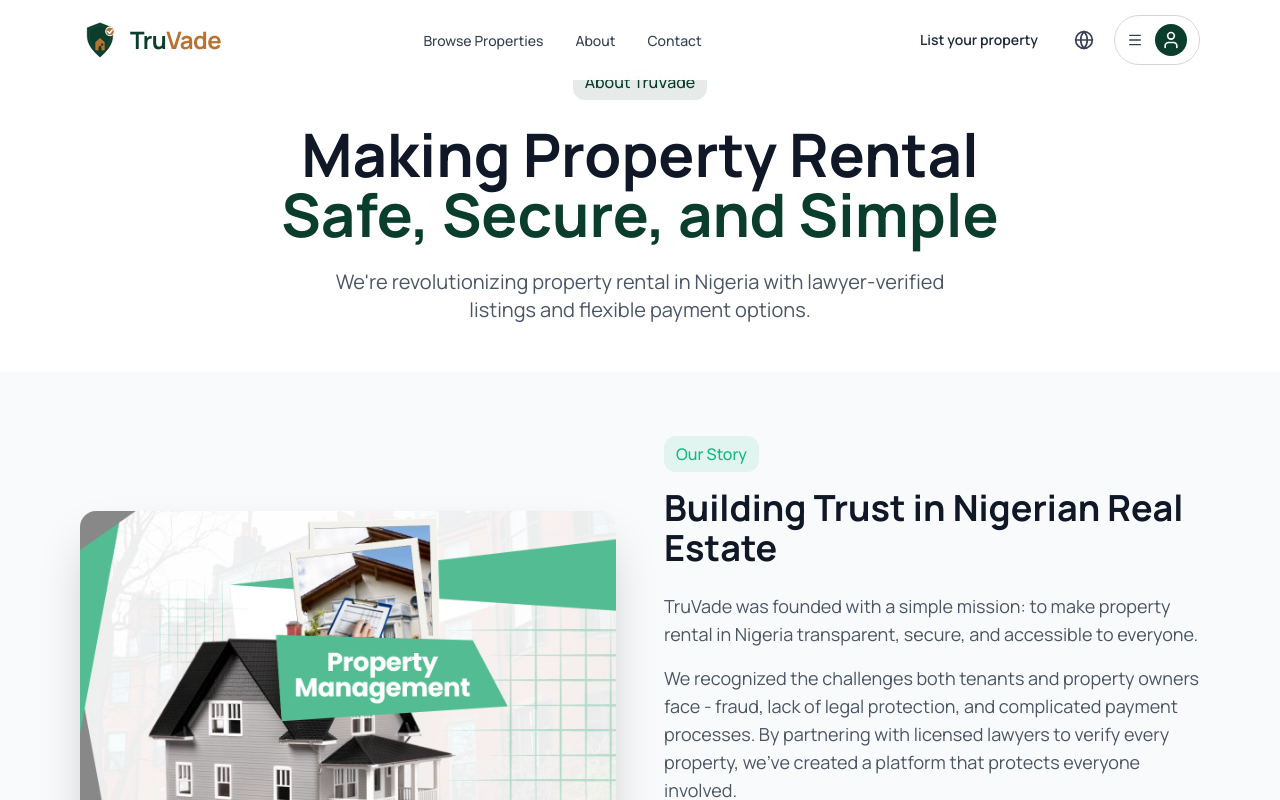
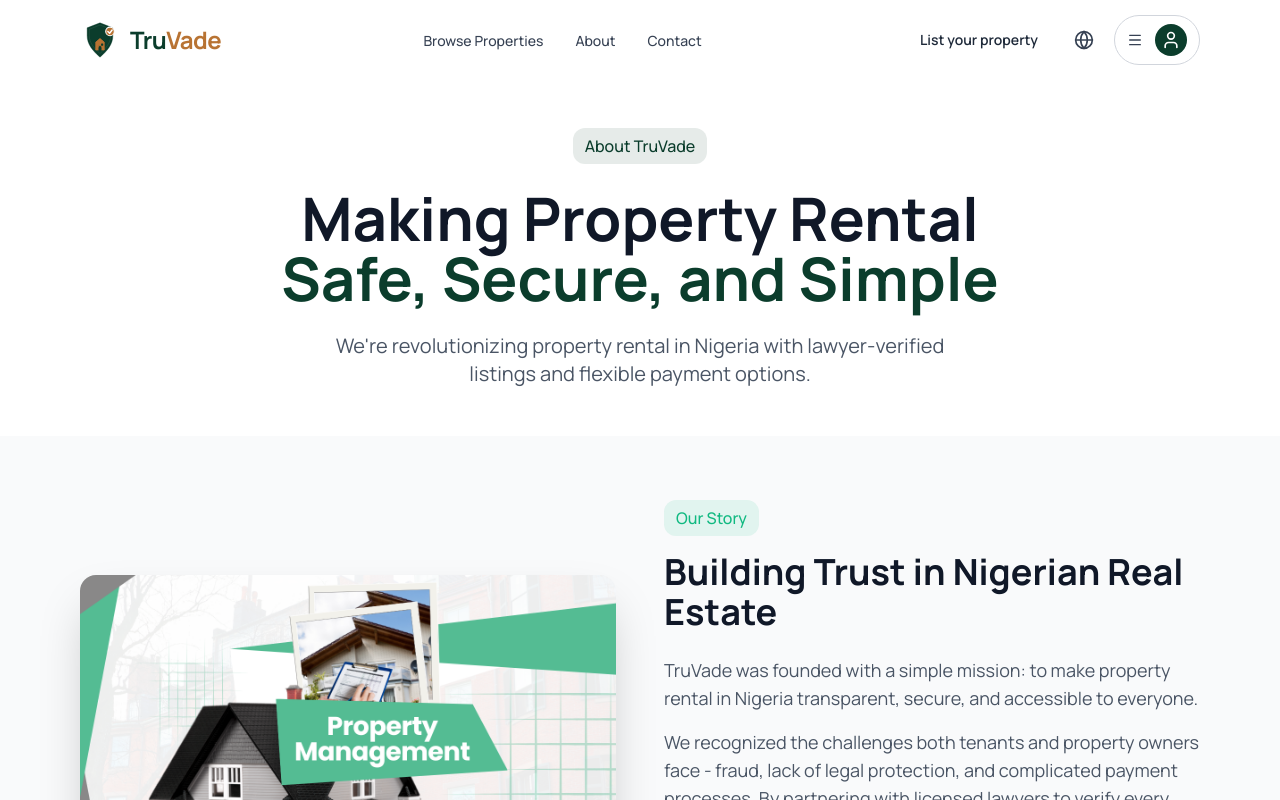
Before and after one commit to Declanny/vade-property, a Next.js app: page /about in a window 1280 px wide. Shown: the top 800 px of the page. Built offline with nearby package versions, Linux system fonts and the light colour scheme.

Commit message:
Update Padding in About, Contact, and FAQ Pages for Improved Layout Consistency. Adjusted top padding in the About, Contact, and FAQ sections to enhance visual spacing and maintain a cohesive design across the site.

```diff
--- a/src/app/(public)/about/page.tsx
+++ b/src/app/(public)/about/page.tsx
@@ -33,7 +33,7 @@ export default function AboutPage() {
   return (
     <div className="bg-white">
       {/* Hero - Clean without background */}
-      <section className="pt-16 pb-12">
+      <section className="pt-32 pb-12">
         <Container>
           <div className="max-w-3xl mx-auto text-center">
             <Badge variant="primary" size="lg" className="mb-6">
--- a/src/app/(public)/contact/page.tsx
+++ b/src/app/(public)/contact/page.tsx
@@ -68,7 +68,7 @@ export default function ContactPage() {
   return (
     <div className="min-h-screen bg-gray-50">
       {/* Hero Section */}
-      <div className="bg-primary text-white py-16">
+      <div className="bg-primary text-white pt-32 pb-16">
         <Container>
           <div className="text-center max-w-3xl mx-auto">
             <h1 className="font-serif text-4xl md:text-5xl font-bold mb-4">
--- a/src/app/(public)/faq/page.tsx
+++ b/src/app/(public)/faq/page.tsx
@@ -90,7 +90,7 @@ export default function FAQPage() {
   const categories = Array.from(new Set(faqs.map((faq) => faq.category)));
 
   return (
-    <div className="bg-gray-50 py-12">
+    <div className="bg-gray-50 pt-32 pb-12">
       <Container>
         {/* Header */}
         <div className="text-center mb-12">
```
